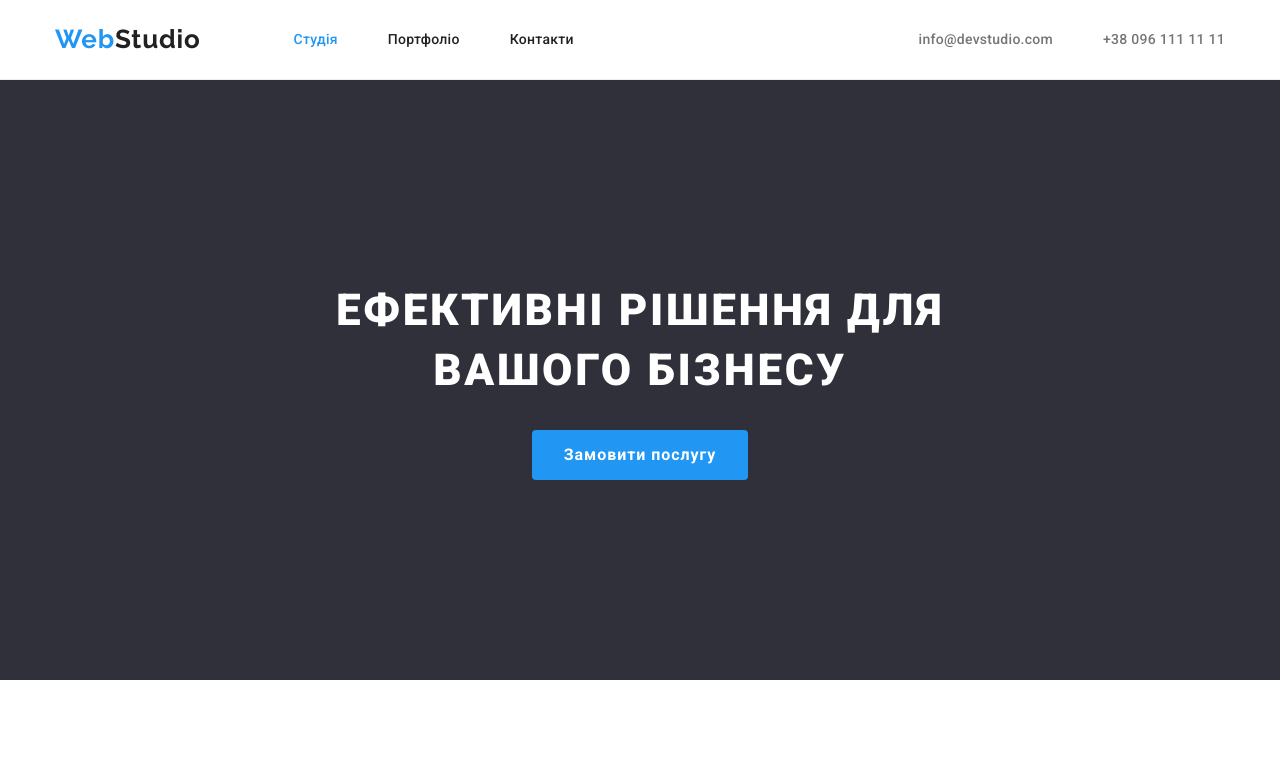
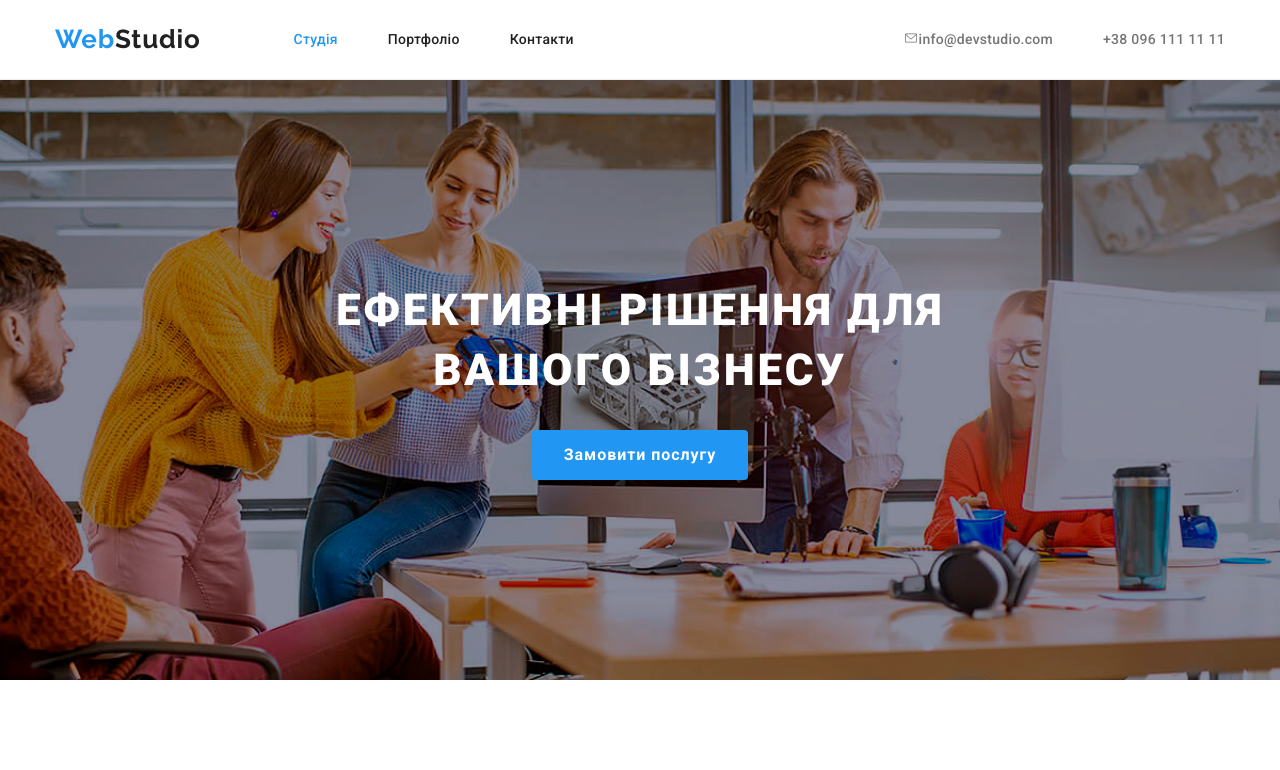
Before and after one commit to Konstantin2023/goit-markup-hw-04, a plain HTML site: page index.html in a window 1280 px wide. Shown: the top 770 px of the page. Drawn offline with nearby package versions, Linux system fonts and the light colour scheme.

Commit message:
Роблю все що можу.

```diff
--- a/css/styles.css
+++ b/css/styles.css
@@ -277,6 +277,13 @@ background-color: var(--brand-color);
 padding-top: 200px;
 padding-bottom: 200px;
 text-align: center;
+max-width: 1600px;
+margin-left: auto;
+margin-right: auto;
+background-image: url(../images/Img.png);
+background-position: center;
+background-repeat: no-repeat;
+background-size: cover;
 }
 
 .container-name {
@@ -546,7 +553,8 @@ padding-bottom: 30px;
 }
 .footer {
   background-color: var(--brand-color);
-
+padding-top: 60px;
+padding-bottom: 60px;
 }
 
 .location {
@@ -675,5 +683,4 @@ margin-bottom: 50px;
 
 box-shadow: 0px 1px 3px rgba(0, 0, 0, 0.12), 0px 1px 1px rgba(0, 0, 0, 0.14), 0px 2px 1px rgba(0, 0, 0, 0.2);
 border-radius: 0px 0px 4px 4px;
-
 }
--- a/index.html
+++ b/index.html
@@ -29,7 +29,10 @@
         <!-- Контакти -->
           <ul class="list-contacts">
             <li>
-              <a class="link-email" href="mailto:info@devstudio.com">info@devstudio.com</a>
+              <a class="link-email" href="mailto:info@devstudio.com">
+                <svg width="16" height="12">
+                <use href="./images/icons.svg#envelope"></use>
+              </svg>info@devstudio.com</a>
             </li>
             <li>
               <a class="link-tel" href="tel:+380961111111">+38 096 111 11 11</a>
@@ -148,7 +151,7 @@
     </main>
     <!-- Підвал сайту -->
     <footer class="footer">
-      <div>
+      <div class="container">
         <a href="./index.html" class="link-logo2">Web<span class="studio-2">Studio</span></a>
         <address>
           <ul class="list-footer">
```
Also changed, not shown: portfolio.html (+1 -1 lines), images/Img.png (added), images/icons.svg (added), 1 other file.
